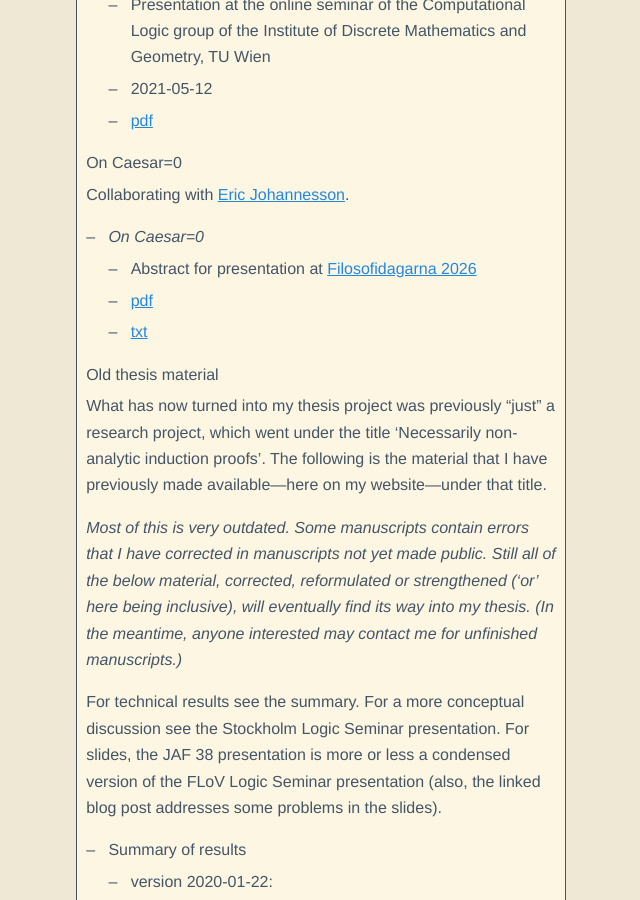
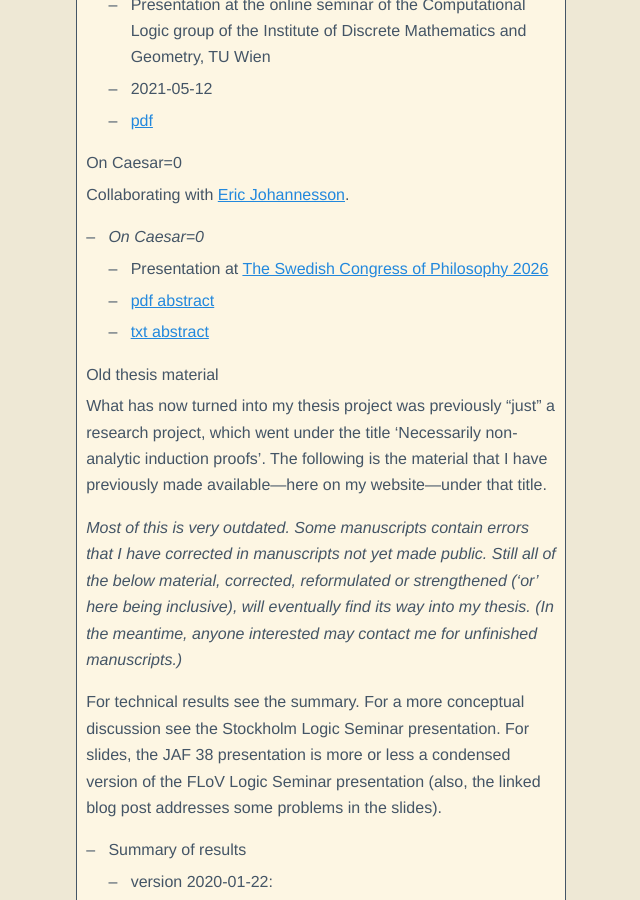
Before and after one commit to anderslundstedt/anderslundstedt.github.io, a Jekyll site: the page built from research/index.md, in a window 1280 px wide and 900 px high, scrolled down 1018 px. Shown: the whole window, without its empty margins (319-959 px from the left). Built offline with Jekyll 4.4.1, drawn with Linux system fonts in a browser that asks for light colours.

Commit message:
‘Filosofidagarna 2026’↦‘The Swedish Congress of Philosophy 2026’

```diff
--- a/research/index.md
+++ b/research/index.md
@@ -46,10 +46,10 @@ The above heading is the working title of my PhD thesis.
 Collaborating with [Eric Johannesson](https://ericjohannesson.com).
 
 - *On Caesar=0*
-  - Abstract for presentation at
-    [Filosofidagarna 2026](https://www.su.se/enheter/filosofiska-institutionen/forskning/konferenser-och-seminarier/filosofidagarna-2026)
-  - [pdf](caesar/abstract.pdf)
-  - [txt](caesar/abstract.txt)
+  - Presentation at
+    [The Swedish Congress of Philosophy 2026](https://www.su.se/enheter/filosofiska-institutionen/forskning/konferenser-och-seminarier/filosofidagarna-2026)
+  - [pdf abstract](caesar/abstract.pdf)
+  - [txt abstract](caesar/abstract.txt)
     {% comment %}
       archive URL:
       https://web.archive.org/web/20260519103812/https://www.su.se/enheter/filosofiska-institutionen/forskning/konferenser-och-seminarier/filosofidagarna-2026
```
